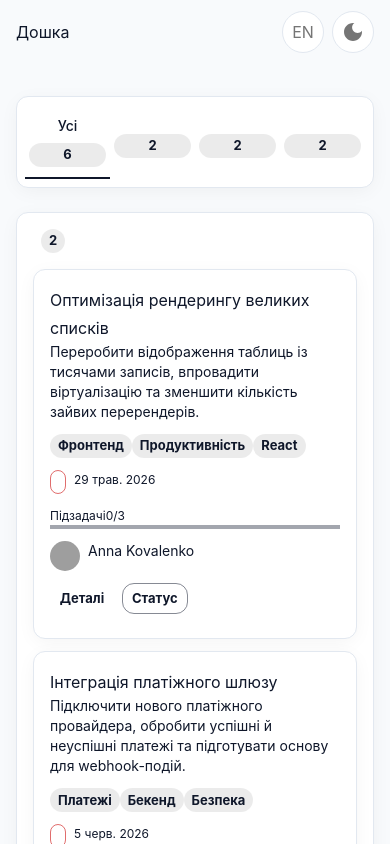
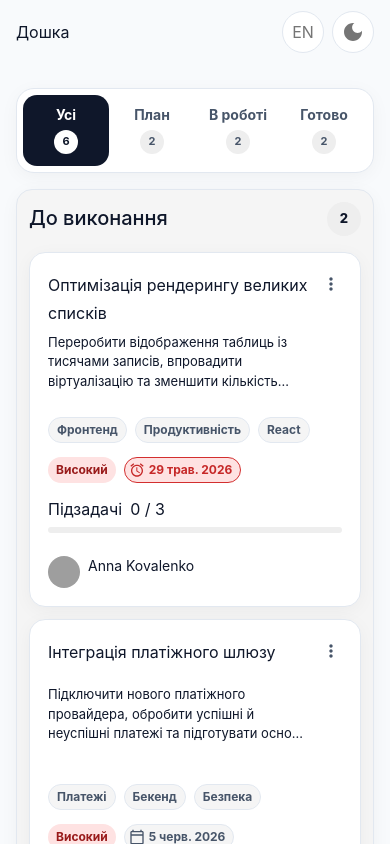
Before and after one commit to ISx1301/kanban-board, a React (Vite) app: page / in a window 390 px wide. Shown: the top 844 px of the page. Built offline with nearby package versions, Linux system fonts and the light colour scheme; grey boxes are pictures that could not be loaded; a web font is replaced by a local one.

Commit message:
feat: implemented responsive board page

```diff
--- a/src/features/board/BoardPage.jsx
+++ b/src/features/board/BoardPage.jsx
@@ -1,139 +1,86 @@
 import { useState } from 'react'
-import {
-  Box,
-  Chip,
-  Container,
-  Paper,
-  Stack,
-  Tab,
-  Tabs,
-  useMediaQuery,
-} from '@mui/material'
+import { Box, Container, Grid, useMediaQuery } from '@mui/material'
 import { useTheme } from '@mui/material/styles'
-import KanbanColumn from '../../components/KanbanColumn'
-import { taskStatuses } from '../../constants/kanban'
+import BoardStatusTabs from '../../components/molecules/BoardStatusTabs'
+import KanbanColumn from '../../components/organisms/KanbanColumn'
+import { allTasksFilter, taskStatuses } from '../../constants/kanban'
 import { useTasks } from '../../context/TaskContext'
-
-const allTasksFilter = {
-  id: 'all',
-  title: 'Усі задачі',
-  shortTitle: 'Усі',
-  description: 'Повна дошка',
-}
 
 function BoardPage() {
   const [selectedStatus, setSelectedStatus] = useState(allTasksFilter.id)
   const theme = useTheme()
   const isDesktop = useMediaQuery(theme.breakpoints.up('md'))
   const { tasks, users, moveTask } = useTasks()
+  const isAllTasksSelected = selectedStatus === allTasksFilter.id
   const visibleStatuses =
-    selectedStatus === allTasksFilter.id
+    isAllTasksSelected
       ? taskStatuses
       : taskStatuses.filter((status) => status.id === selectedStatus)
 
-  // "All" displays the full board; status tabs narrow the board to one column.
-  function getTaskCount(statusId) {
-    if (statusId === allTasksFilter.id) {
-      return tasks.length
-    }
-
-    return tasks.filter((task) => task.status === statusId).length
-  }
-
-  function renderTabLabel(status) {
   return (
-      <Stack
-        alignItems="center"
-        direction={isDesktop ? 'row' : 'column'}
-        justifyContent={isDesktop ? 'space-between' : 'center'}
-        spacing={1}
-        sx={{ width: isDesktop ? '100%' : 'auto' }}
+    <Box
+      component="main"
+      sx={{
+        bgcolor: 'background.default',
+        height: { md: 'calc(100vh - 4rem)' },
+        minHeight: { xs: '100vh', md: 'auto' },
+        overflow: { md: 'hidden' },
+        py: { xs: 3, md: 0 },
+      }}
     >
-        <span>
-          {isDesktop ? status.title : (status.shortTitle ?? status.title)}
-        </span>
-        <Chip label={getTaskCount(status.id)} size="small" />
-      </Stack>
-    )
-  }
-
-  return (
-    <Container component="main" maxWidth="xl" sx={{ py: 4 }}>
+      <Container maxWidth="xl" sx={{ height: { md: '100%' } }}>
         <Box
           sx={{
             display: 'grid',
-          gap: 3,
-          gridTemplateColumns: { xs: '1fr', md: '260px minmax(0, 1fr)' },
-          alignItems: 'start',
+            gap: { xs: 2, md: 3 },
+            gridTemplateColumns: { xs: '1fr', md: '16.25rem minmax(0, 1fr)' },
+            alignItems: { xs: 'start', md: 'stretch' },
+            boxSizing: 'border-box',
+            height: { md: '100%' },
+            py: { md: 1 },
           }}
         >
-        <Paper
-          component="aside"
-          variant="outlined"
-          sx={{ p: { xs: 1, md: 2 }, position: { md: 'sticky' }, top: { md: 24 } }}
-        >
-          <Tabs
-            aria-label="Фільтр задач за статусом"
-            orientation={isDesktop ? 'vertical' : 'horizontal'}
-            scrollButtons={false}
-            value={selectedStatus}
-            variant={isDesktop ? 'scrollable' : 'fullWidth'}
-            onChange={(_, value) => setSelectedStatus(value)}
+          <BoardStatusTabs
+            isDesktop={isDesktop}
+            selectedStatus={selectedStatus}
+            tasks={tasks}
+            onChange={setSelectedStatus}
+          />
+
+          <Grid
+            className="tasks-scroll-area"
+            container
+            spacing={{ xs: 2, md: 2.5 }}
             sx={{
-              minHeight: 0,
-              // Mobile uses full-width tabs to avoid horizontal scrolling.
-              '& .MuiTab-root': {
-                alignItems: 'stretch',
-                flex: isDesktop ? 'initial' : '1 1 0',
-                minHeight: isDesktop ? 44 : 58,
-                minWidth: 0,
-                px: { xs: 0.5, md: 2 },
-                textTransform: 'none',
-              },
-              '& .MuiTabs-flexContainer': {
-                gap: { xs: 0, md: 0.5 },
-              },
-            }}
-          >
-            {[allTasksFilter, ...taskStatuses].map((status) => (
-              <Tab
-                key={status.id}
-                label={renderTabLabel(status)}
-                value={status.id}
-              />
-            ))}
-          </Tabs>
-        </Paper>
-
-        <Stack spacing={3}>
-          <Box
-            sx={{
-              display: 'grid',
-              gap: 2,
-              gridTemplateColumns: {
-                xs: '1fr',
-                lg:
-                  selectedStatus === allTasksFilter.id
-                    ? 'repeat(3, minmax(0, 1fr))'
-                    : 'minmax(0, 760px)',
-              },
-              alignItems: 'start',
+              alignContent: 'flex-start',
+              height: { md: '100%' },
+              overflowY: { md: 'auto' },
             }}
           >
             {visibleStatuses.map((column) => (
+              <Grid
+                key={column.id}
+                size={{
+                  xs: 12,
+                  md: isAllTasksSelected ? 4 : 8,
+                }}
+                sx={{
+                  mx: { md: isAllTasksSelected ? 0 : 'auto' },
+                }}
+              >
                 <KanbanColumn
                   column={column}
-                key={column.id}
                   onMoveTask={moveTask}
                   statuses={taskStatuses}
                   tasks={tasks.filter((task) => task.status === column.id)}
                   users={users}
                 />
+              </Grid>
             ))}
-          </Box>
-        </Stack>
+          </Grid>
         </Box>
       </Container>
+    </Box>
   )
 }
 
```
Lines whose indentation alone changed are shown as unchanged.
